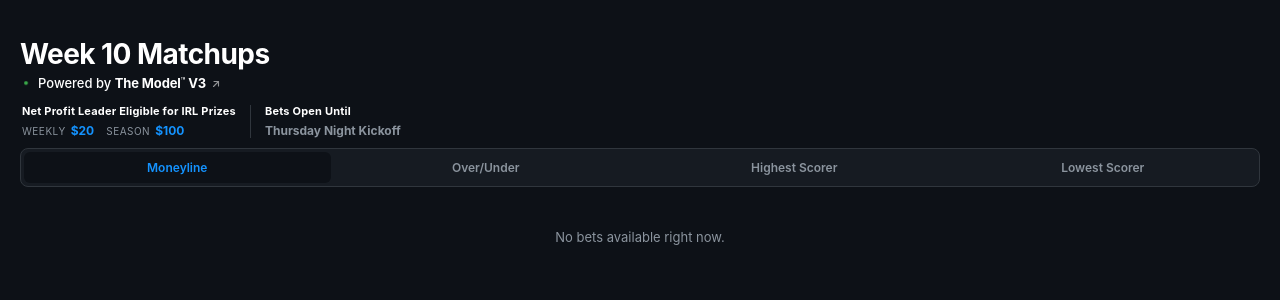
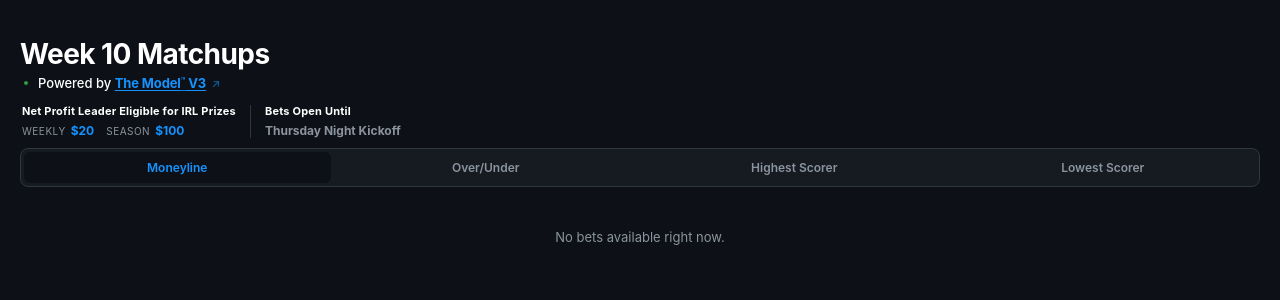
Before and after one commit to sfaizi24/TNC-Model-2025, a Flask app: page /betting in a window 1280 px wide. Shown: the part 61-361 px from the top of the page. Run offline with Flask 3, Linux system fonts and the light colour scheme; data that the repository does not hold is empty; parts of the project's set-up code (start-up, migrations or seed data) failed here and were passed over.

Commit message:
Style The Model link properly, vertically center inline odds
Make .tnc-model-name read as a link (blue + underline) and switch
.tnc-mc-odd-inline from baseline to center alignment so the small
probability/points text sits centered alongside the larger odds
across moneyline, over/under, and scorer cards.

Co-Authored-By: Claude Opus 4.7 <noreply@anthropic.com>

```diff
--- a/frontend/static/css/betting.css
+++ b/frontend/static/css/betting.css
@@ -46,13 +46,14 @@
 }
 
 .tnc-model-name {
-    color: var(--tnc-fg);
-    text-decoration: none;
+    color: var(--tnc-blue);
+    text-decoration: underline;
+    text-underline-offset: 2px;
     transition: color var(--tnc-dur-base) var(--tnc-ease);
 }
 
 .tnc-model-name:hover {
-    color: var(--tnc-blue);
+    color: var(--tnc-blue-hover, var(--tnc-blue));
 }
 
 .tnc-model-link-icon {
@@ -500,7 +501,7 @@
 
 .tnc-mc-odd-inline {
     display: inline-flex;
-    align-items: baseline;
+    align-items: center;
     justify-content: center;
     gap: 6px;
     padding: 7px 6px;
```
